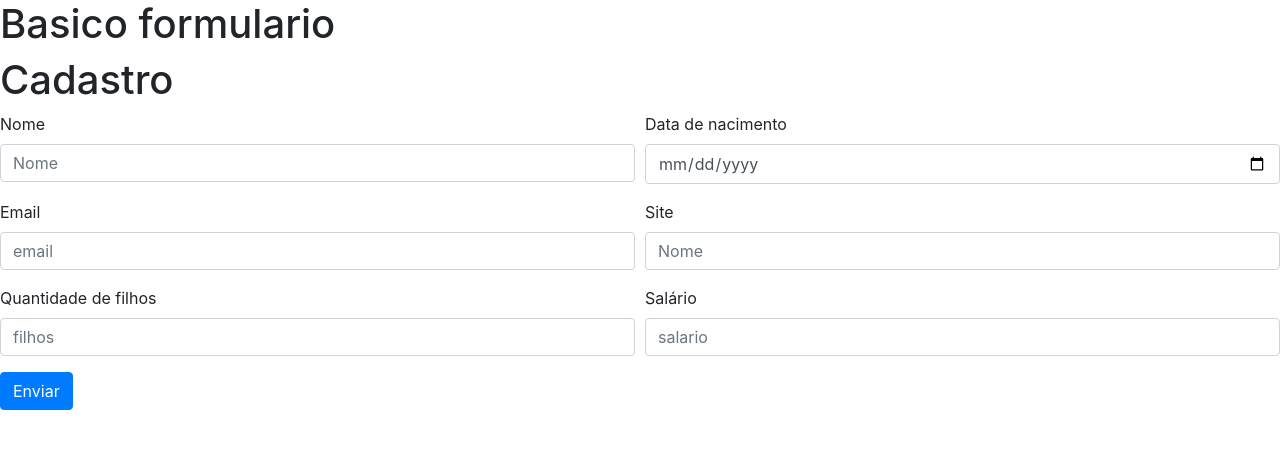
After one commit to carlosjaimeandrade/PHPStudy, a PHP site: page /formulario/basico.php in a window 1280 px wide. The commit adds this page. Shown: the top 449 px of the page. Run offline with PHP 8.4, Linux system fonts and the light colour scheme.

Commit message:
Formulario

```diff
--- /dev/null
+++ b/formulario/basico.php
@@ -0,0 +1,37 @@
+<h1>Basico formulario</h1>
+<h1>Cadastro</h1>
+<!-- cdn -->
+<link rel="stylesheet" href="https://maxcdn.bootstrapcdn.com/bootstrap/4.0.0/css/bootstrap.min.css" integrity="sha384-Gn5384xqQ1aoWXA+058RXPxPg6fy4IWvTNh0E263XmFcJlSAwiGgFAW/dAiS6JXm" crossorigin="anonymous">
+<form action="#">
+    <div class="form-row">
+        <div class="form-group col-md-6">
+            <label for="nome">Nome</label>
+            <input class="form-control" id='name' type="text" name='name' placeholder="Nome" required>
+        </div>
+        <div class="form-group col-md-6">
+            <label for="data">Data de nacimento</label>
+            <input class="form-control" id='data' type="date" name='data' placeholder="data" required>
+        </div>
+    </div>
+    <div class="form-row">
+        <div class="form-group col-md-6">
+            <label for="email">Email</label>
+            <input class="form-control" id='email' type="email" name='email' placeholder="email" required>
+        </div>
+        <div class="form-group col-md-6">
+            <label for="site">Site</label>
+            <input class="form-control" id='site' type="site" name='text' placeholder="Nome" required>
+        </div>
+    </div>
+    <div class="form-row">
+        <div class="form-group col-md-6">
+            <label for="filhos">Quantidade de filhos</label>
+            <input class="form-control" id='filhos' type="filhos" name='text' placeholder="filhos" required>
+        </div>
+        <div class="form-group col-md-6">
+            <label for="salario">Salário</label>
+            <input class="form-control" id='salario' type="salario" name='text' placeholder="salario" required>
+        </div>
+    </div>
+    <button class="btn btn-primary" >Enviar</button>
+</form>
--- a/index.php
+++ b/index.php
@@ -144,6 +144,12 @@
                     </ul>
                 </div>
                 <div class="modulo verde">
+                    <h3>Formulario</h3>
+                    <ul>
+                        <li><a href="exercicio.php?dir=formulario&file=basico">Formulario</a></li>
+                    </ul>
+                </div>
+                <div class="modulo verde">
                     <h3>Anotação</h3>
                     <ul>
                         <li><a href="exercicio.php?dir=anotacao&file=email">Email pelo php</a></li>
```
